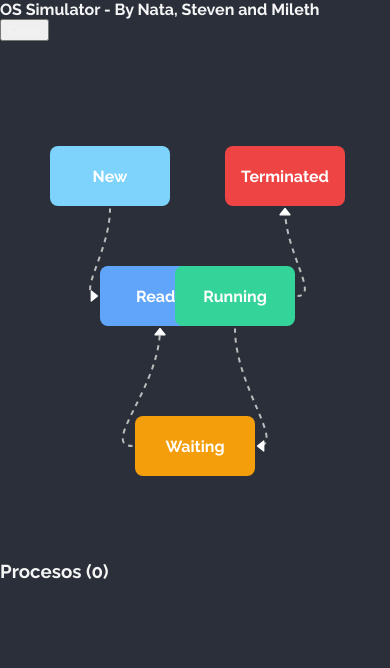
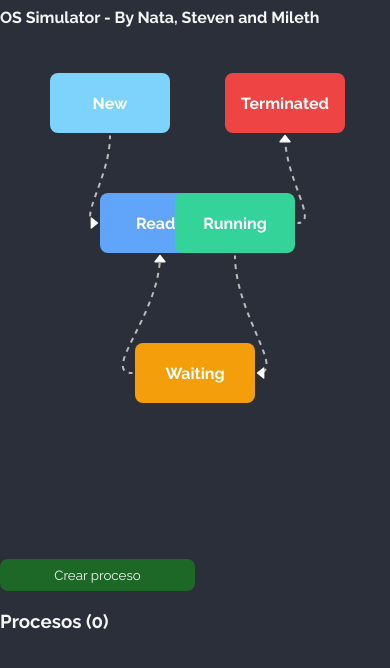
Before and after one commit to Steven-Leon-007/os_process_simulator, a React (Vite) app: page / in a window 390 px wide. Shown: the top 668 px of the page. Built offline with nearby package versions, Linux system fonts and the light colour scheme.

Commit message:
Added responsive design to the graph, ready to connect with Mileth changes

```diff
--- a/src/components/app-shell/AppShell.css
+++ b/src/components/app-shell/AppShell.css
@@ -0,0 +1,21 @@
+.header {
+    display: flex;
+    flex-direction: column;
+    width: 100%;
+    gap: 0.5rem;
+    padding-top: 8px;
+    margin-bottom: 1rem;
+}
+
+.main-wrapper {
+    display: flex;
+    width: 100%;
+    gap: 1rem;
+}
+
+@media screen and (max-width: 768px) {
+    .main-wrapper {
+        flex-direction: column;
+    }
+
+}
--- a/src/components/app-shell/AppShell.jsx
+++ b/src/components/app-shell/AppShell.jsx
@@ -2,15 +2,18 @@ import React from 'react'
 import StateDiagram from '../state-diagram/StateDiagram'
 import InfoPanel from '../info-panel/InfoPanel'
 import ControlBar from '../control-bar/ControlBar'
+import "./AppShell.css";
 
 const AppShell = () => {
   return (
     <div className="app-shell">
       <div className="header">
         <div><strong>OS Simulator - By Nata, Steven and Mileth</strong></div>
-        <div className="controls"><ControlBar /></div>
       </div>
-      <StateDiagram />
+      <div className="main-wrapper">
+        <StateDiagram />
+        <ControlBar />
+      </div>
 
       <div className="info"><InfoPanel /></div>
     </div>
--- a/src/components/control-bar/ControlBar.css
+++ b/src/components/control-bar/ControlBar.css
@@ -0,0 +1,13 @@
+.create-button {
+    background-color: var(--color-decoration);
+    border: none;
+    width: 50%;
+    height: 2rem;
+    border-radius: 8px;
+    transition: background-color 0.3s ease-in-out;
+}
+
+.create-button:hover {
+    background-color: var(--color-decoration-hover);
+    cursor: pointer;
+}
--- a/src/components/control-bar/ControlBar.jsx
+++ b/src/components/control-bar/ControlBar.jsx
@@ -1,13 +1,14 @@
 import React from 'react'
 import { useSim } from '../../context/SimulationContext'
+import "./ControlBar.css"
 
 const ControlBar = () => {
 
-  const { create } = useSim()
+  const { create } = useSim();
 
   return (
-    <div style={{ display: 'flex', gap: 8 }}>
-      <button className="button" onClick={() => create(0)}>Crear</button>
+    <div className='control-bar-container'>
+      <button className="create-button" onClick={() => create(0)}>Crear proceso</button>
     </div>
   )
 }
--- a/src/components/state-diagram/StateDiagram.css
+++ b/src/components/state-diagram/StateDiagram.css
@@ -1,6 +1,12 @@
 .sd-container {
-  width: 100%;
+  width: 80%;
   height: 500px;
+}
+
+@media screen and (max-width: 768px) {
+  .sd-container {
+    width: 100%;
+  }
 }
 
 .state-node {
--- a/src/components/state-diagram/StateDiagram.jsx
+++ b/src/components/state-diagram/StateDiagram.jsx
@@ -23,7 +23,7 @@ const nodeTypes = {
 const StateDiagram = () => {
   const reactFlowWrapper = useRef(null);
   const [reactFlowInstance, setReactFlowInstance] = useState(null);
-  const [positions, setPositions] = useState(getPositions(window.innerWidth));
+  const [positions, setPositions] = useState(getPositions(800));
   const [positionOverrides, setPositionOverrides] = useState({});
   const [processPositionOverrides, setProcessPositionOverrides] = useState({});
 
@@ -45,14 +45,24 @@ const StateDiagram = () => {
   });
 
   useEffect(() => {
-    const handleResize = () => {
-      setPositions(getPositions(window.innerWidth));
+    const updatePositions = () => {
+      if (reactFlowWrapper.current) {
+        const width = reactFlowWrapper.current.offsetWidth;
+        setPositions(getPositions(width));
+      }
     };
 
-    window.addEventListener("resize", handleResize);
-    return () => window.removeEventListener("resize", handleResize);
-  }, []);
+    updatePositions();
 
+    const resizeObserver = new window.ResizeObserver(updatePositions);
+    if (reactFlowWrapper.current) {
+      resizeObserver.observe(reactFlowWrapper.current);
+    }
+
+    return () => {
+      resizeObserver.disconnect();
+    };
+  }, [reactFlowWrapper]);
 
   useEffect(() => {
     const handleClickOutside = (event) => {
@@ -176,7 +186,7 @@ const StateDiagram = () => {
         ref={reactFlowWrapper}
         style={{
           width: '100%',
-          height: '550px',
+          height: '500px',
           borderRadius: '8px',
           position: 'relative',
           overflow: 'hidden'
@@ -188,14 +198,13 @@ const StateDiagram = () => {
           nodeTypes={nodeTypes}
           onInit={(instance) => {
             setReactFlowInstance(instance);
-            instance.setCenter(window.innerWidth / 2, 200, { zoom: 1, duration: 0 });
           }}
           nodesDraggable={true}
           nodesConnectable={false}
           elementsSelectable={true}
           panOnScroll={false}
           panOnDrag={false}
-          translateExtent={[[0, 0], [window.innerWidth, 500]]}
+          translateExtent={[[0, 0], [reactFlowWrapper.current?.offsetWidth || 800, 500]]}
           zoomOnScroll={false}
           zoomOnPinch={false}
           zoomOnDoubleClick={false}
@@ -208,7 +217,7 @@ const StateDiagram = () => {
           onNodeClick={onNodeClick}
           nodeExtent={[
             [0, 0],
-            [window.innerWidth, 500],
+            [reactFlowWrapper.current?.offsetWidth || 800, 500],
           ]}
         />
 
--- a/src/components/state-diagram/utils/constants.js
+++ b/src/components/state-diagram/utils/constants.js
@@ -1,7 +1,11 @@
 import { admit, assignCPU, ioComplete, preempt, requestIO, STATES, terminate } from "../../../services/fsm";
 
 export const getPositions = (width) => {
-    if (width < 768) {
+
+    const margin = 20;
+    const usableWidth = width - margin * 2;
+
+    if (width < 800) {
         return {
             [STATES.NEW]: { x: 50, y: 30 },
             [STATES.READY]: { x: 100, y: 150 },
@@ -11,12 +15,13 @@ export const getPositions = (width) => {
         };
     }
 
+
     return {
-        [STATES.NEW]: { x: 100, y: 50 },
-        [STATES.READY]: { x: 300, y: 150 },
-        [STATES.RUNNING]: { x: 600, y: 150 },
-        [STATES.WAITING]: { x: 450, y: 300 },
-        [STATES.TERMINATED]: { x: 800, y: 50 },
+        [STATES.NEW]: { x: margin, y: 50 },
+        [STATES.READY]: { x: margin + usableWidth * 0.15, y: 150 },
+        [STATES.RUNNING]: { x: margin + usableWidth * 0.42, y: 150 },
+        [STATES.WAITING]: { x: margin + usableWidth * 0.28, y: 300 },
+        [STATES.TERMINATED]: { x: margin + usableWidth * 0.82, y: 50 },
     };
 };
 
```
